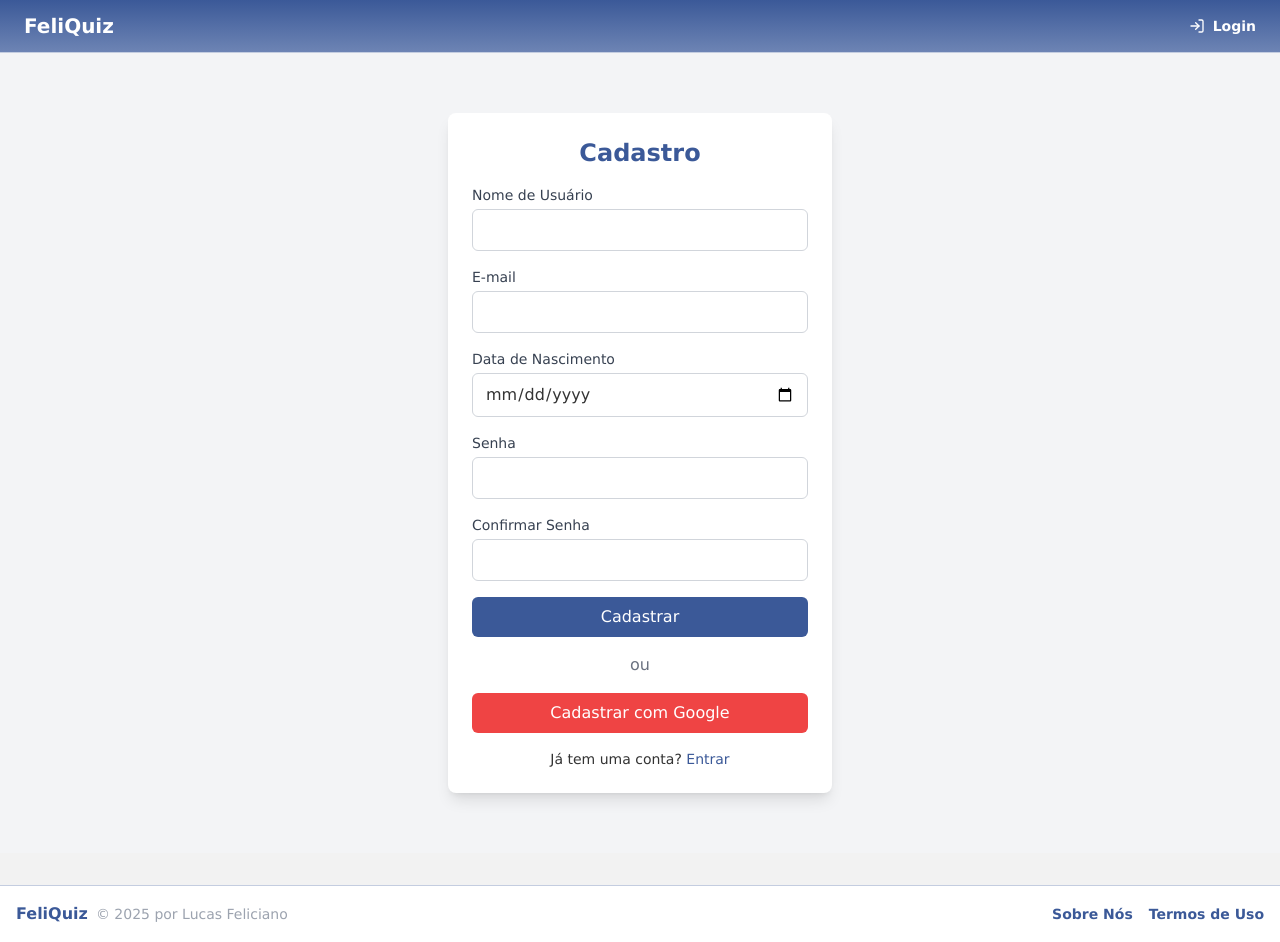
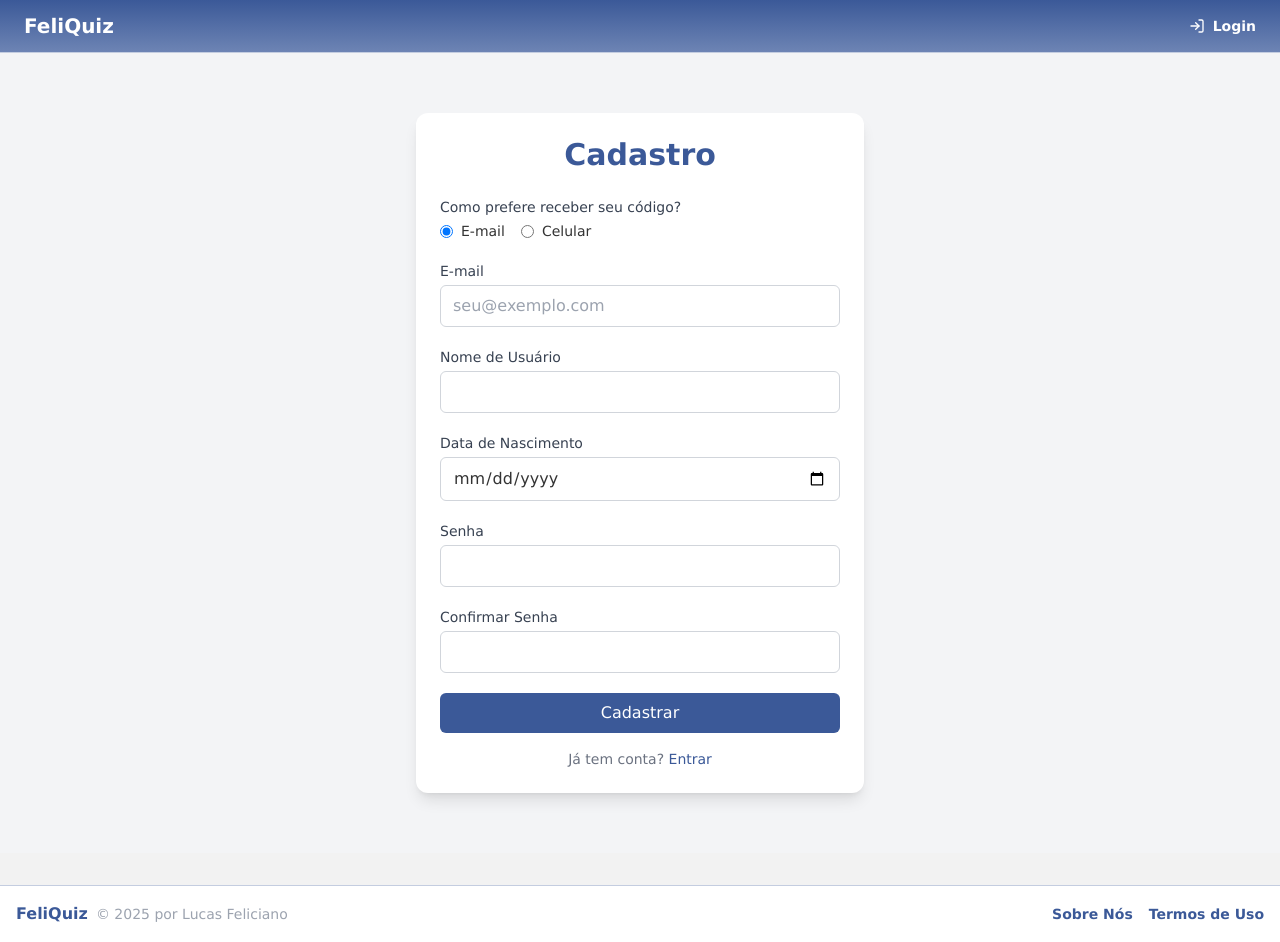
Before and after one commit to Felici4no/Return-me, a React (Vite) app: page /register in a window 1280 px wide. Built offline with nearby package versions, Linux system fonts and the light colour scheme.

Commit message:
refactor: update quiz state structure and improve registration form with contact method selection

```diff
--- a/src/pages/CreateQuiz.tsx
+++ b/src/pages/CreateQuiz.tsx
@@ -40,24 +40,21 @@ const CreateQuiz: React.FC = () => {
   const [loading, setLoading] = useState(false);
 
   const [quiz, setQuiz] = useState({
-    id: '',
+    slug: '',
     title: '',
     description: '',
     image: '',
     type: '',
-    slug: '',
     characters: [] as Character[],
     questions: [] as Question[]
   });
 
-  // === 1) Computar lista única de traits vindas dos personagens ===
-  //    Sempre que 'quiz.characters' mudar, re-calculamos a lista de traits.
+  // Computa lista única de traits vindas dos personagens
   const availableTraits = useMemo(() => {
     const allTraits = quiz.characters.flatMap((c) => c.traits);
     return Array.from(new Set(allTraits));
   }, [quiz.characters]);
 
-  // === 2) Adicionar um personagem vazio ===
   const handleAddCharacter = () => {
     const newCharacter: Character = {
       id: `char-${Date.now()}`,
@@ -72,7 +69,6 @@ const CreateQuiz: React.FC = () => {
     }));
   };
 
-  // === 3) Adicionar uma pergunta vazia com 4 opções vazias ===
   const handleAddQuestion = () => {
     const newQuestion: Question = {
       id: `q${quiz.questions.length + 1}`,
@@ -91,7 +87,6 @@ const CreateQuiz: React.FC = () => {
     }));
   };
 
-  // === 4) Atualizar campos do personagem (nome, descrição, imagem) ===
   const handleCharacterChange = (
     index: number,
     field: keyof Character,
@@ -104,7 +99,6 @@ const CreateQuiz: React.FC = () => {
     });
   };
 
-  // === 5) Atualizar traits do personagem (split por vírgula) ===
   const handleCharacterTraits = (index: number, traits: string) => {
     setQuiz((prev) => {
       const updated = [...prev.characters];
@@ -119,7 +113,6 @@ const CreateQuiz: React.FC = () => {
     });
   };
 
-  // === 6) Atualizar texto da pergunta ===
   const handleQuestionChange = (
     questionIndex: number,
     value: string
@@ -131,7 +124,6 @@ const CreateQuiz: React.FC = () => {
     });
   };
 
-  // === 7) Atualizar texto de uma opção ===
   const handleOptionTextChange = (
     questionIndex: number,
     optionIndex: number,
@@ -144,7 +136,6 @@ const CreateQuiz: React.FC = () => {
     });
   };
 
-  // === 8) Atualizar traits de uma opção, mas somente entre `availableTraits` ===
   const handleOptionTraitsChange = (
     questionIndex: number,
     optionIndex: number,
@@ -157,7 +148,6 @@ const CreateQuiz: React.FC = () => {
     });
   };
 
-  // === 9) Remover personagem ===
   const handleRemoveCharacter = (index: number) => {
     setQuiz((prev) => {
       const updated = prev.characters.filter((_, i) => i !== index);
@@ -165,7 +155,6 @@ const CreateQuiz: React.FC = () => {
     });
   };
 
-  // === 10) Remover pergunta ===
   const handleRemoveQuestion = (index: number) => {
     setQuiz((prev) => {
       const updated = prev.questions.filter((_, i) => i !== index);
@@ -173,15 +162,12 @@ const CreateQuiz: React.FC = () => {
     });
   };
 
-  // === 11) Enviar ao backend ===
   const handleSubmit = async (e: React.FormEvent) => {
     e.preventDefault();
     setLoading(true);
 
-    // Monta payload no formato que o seu backend espera
     const payload = {
-      //id: quiz.id,
-      slug: quiz.id,
+      slug: quiz.slug,
       title: quiz.title,
       description: quiz.description,
       image_url: quiz.image,
@@ -203,8 +189,11 @@ const CreateQuiz: React.FC = () => {
     };
 
     try {
-      // Agora, apontando para o Render:
-      await axios.post('https://return-me-backend.onrender.com/api/quizzes', payload);
+      // **Use a URL de produção** do seu backend no Render:
+      await axios.post(
+        'https://return-me-backend.onrender.com/api/quizzes',
+        payload
+      );
       navigate('/admin');
     } catch (err: any) {
       console.error('Erro ao criar quiz:', err);
@@ -223,24 +212,23 @@ const CreateQuiz: React.FC = () => {
           </h1>
 
           <form onSubmit={handleSubmit} className="space-y-6">
-            {/* ===== Dados Básicos ===== */}
+            {/* Dados Básicos */}
             <div className="space-y-4">
               <div>
                 <label className="block text-sm font-medium text-gray-700 mb-1">
-                  ID do Quiz
+                  Slug do Quiz
                 </label>
                 <input
                   type="text"
-                  value={quiz.id}
+                  value={quiz.slug}
                   onChange={(e) =>
-                    setQuiz((prev) => ({ ...prev, id: e.target.value }))
+                    setQuiz((prev) => ({ ...prev, slug: e.target.value }))
                   }
                   className="w-full border border-gray-300 rounded-md px-3 py-2"
                   placeholder="ex: qual-dev-brasileiro-voce-seria"
                   required
                 />
               </div>
-
               <div>
                 <label className="block text-sm font-medium text-gray-700 mb-1">
                   Título
@@ -256,7 +244,6 @@ const CreateQuiz: React.FC = () => {
                   required
                 />
               </div>
-
               <div>
                 <label className="block text-sm font-medium text-gray-700 mb-1">
                   Descrição
@@ -264,17 +251,13 @@ const CreateQuiz: React.FC = () => {
                 <textarea
                   value={quiz.description}
                   onChange={(e) =>
-                    setQuiz((prev) => ({
-                      ...prev,
-                      description: e.target.value
-                    }))
+                    setQuiz((prev) => ({ ...prev, description: e.target.value }))
                   }
                   className="w-full border border-gray-300 rounded-md px-3 py-2"
                   rows={3}
                   required
                 />
               </div>
-
               <div>
                 <label className="block text-sm font-medium text-gray-700 mb-1">
                   Imagem do Quiz
@@ -290,7 +273,6 @@ const CreateQuiz: React.FC = () => {
                   required
                 />
               </div>
-
               <div>
                 <label className="block text-sm font-medium text-gray-700 mb-1">
                   Tipo
@@ -313,7 +295,7 @@ const CreateQuiz: React.FC = () => {
               </div>
             </div>
 
-            {/* ===== Personagens ===== */}
+            {/* Personagens */}
             <div>
               <div className="flex justify-between items-center mb-4">
                 <h2 className="text-lg font-semibold text-facebook-blue">
@@ -353,11 +335,7 @@ const CreateQuiz: React.FC = () => {
                         type="text"
                         value={character.name}
                         onChange={(e) =>
-                          handleCharacterChange(
-                            index,
-                            'name',
-                            e.target.value
-                          )
+                          handleCharacterChange(index, 'name', e.target.value)
                         }
                         className="w-full border border-gray-300 rounded-md px-3 py-2"
                         placeholder="Nome do personagem"
@@ -367,11 +345,7 @@ const CreateQuiz: React.FC = () => {
                       <textarea
                         value={character.description}
                         onChange={(e) =>
-                          handleCharacterChange(
-                            index,
-                            'description',
-                            e.target.value
-                          )
+                          handleCharacterChange(index, 'description', e.target.value)
                         }
                         className="w-full border border-gray-300 rounded-md px-3 py-2"
                         placeholder="Descrição do personagem"
@@ -383,18 +357,14 @@ const CreateQuiz: React.FC = () => {
                         type="url"
                         value={character.image}
                         onChange={(e) =>
-                          handleCharacterChange(
-                            index,
-                            'image',
-                            e.target.value
-                          )
+                          handleCharacterChange(index, 'image', e.target.value)
                         }
                         className="w-full border border-gray-300 rounded-md px-3 py-2"
                         placeholder="URL da imagem"
                         required
                       />
 
-                      {/* ===== Traits do personagem (input livre) ===== */}
+                      {/* Traits do personagem (input livre) */}
                       <div className="my-2">
                         <label className="block font-medium mb-1">Traits</label>
                         <div className="flex flex-wrap gap-2 border px-3 py-2 rounded">
@@ -449,7 +419,7 @@ const CreateQuiz: React.FC = () => {
               </div>
             </div>
 
-            {/* ===== Perguntas ===== */}
+            {/* Perguntas */}
             <div>
               <div className="flex justify-between items-center mb-4">
                 <h2 className="text-lg font-semibold text-facebook-blue">
@@ -502,7 +472,6 @@ const CreateQuiz: React.FC = () => {
                             key={option.id}
                             className="grid grid-cols-2 gap-2"
                           >
-                            {/* === 7.1 Texto da opção === */}
                             <input
                               type="text"
                               value={option.text}
@@ -520,7 +489,7 @@ const CreateQuiz: React.FC = () => {
                               required
                             />
 
-                            {/* === 8.1 Traits da opção: <select multiple> com availableTraits === */}
+                            {/* Traits da opção: select múltiplo com availableTraits */}
                             <div className="flex flex-col">
                               <label className="text-sm font-medium text-gray-700 mb-1">
                                 Traits (⇧/Ctrl para múltiplos)
@@ -529,7 +498,6 @@ const CreateQuiz: React.FC = () => {
                                 multiple
                                 value={option.traits}
                                 onChange={(e) => {
-                                  // extrai valores selecionados
                                   const selected = Array.from(
                                     e.target.selectedOptions
                                   ).map((opt) => opt.value);
@@ -557,7 +525,7 @@ const CreateQuiz: React.FC = () => {
               </div>
             </div>
 
-            {/* ===== Botão Salvar ===== */}
+            {/* Botão Salvar */}
             <div className="flex justify-end pt-6">
               <button
                 type="submit"
--- a/src/pages/Login.tsx
+++ b/src/pages/Login.tsx
@@ -61,6 +61,9 @@ const Login: React.FC = () => {
           >
             Entrar
           </button>
+          <p className="mt-4 text-sm text-center">
+          Não tem uma conta? <a href="/register" className="text-facebook-blue hover:underline">Criar</a>
+        </p>
         </form>
 
       </div>
--- a/src/pages/Register.tsx
+++ b/src/pages/Register.tsx
@@ -3,40 +3,102 @@ import { useNavigate } from 'react-router-dom';
 
 const Register: React.FC = () => {
   const [username, setUsername] = useState('');
+  const [method, setMethod] = useState<'email' | 'phone'>('email');
   const [email, setEmail] = useState('');
+  const [phone, setPhone] = useState('');
   const [birthdate, setBirthdate] = useState('');
   const [password, setPassword] = useState('');
   const [confirmPassword, setConfirmPassword] = useState('');
   const [error, setError] = useState('');
+  const [showModal, setShowModal] = useState(false);
   const navigate = useNavigate();
 
   const handleRegister = (e: React.FormEvent) => {
     e.preventDefault();
-
     if (password !== confirmPassword) {
       setError('As senhas não coincidem.');
       return;
     }
-
+    // Enviar para servidor: método, email/phone, etc.
     // Simulação de registro
     localStorage.setItem('token', 'simulado-token-registro');
-    navigate('/perfil'); // Redireciona para o perfil após o cadastro
-  };
-
-  const handleGoogleRegister = () => {
-    // Simulação de cadastro com Google
-    localStorage.setItem('token', 'simulado-token-google');
     navigate('/perfil');
   };
 
   return (
-    <div className="flex items-center justify-center h-screen bg-gray-100 px-4">
-      <div className="bg-white shadow-lg rounded-lg p-6 w-full max-w-sm">
-        <h2 className="text-2xl font-bold text-facebook-blue mb-4 text-center">Cadastro</h2>
+    <div className="flex items-center justify-center h-screen bg-gray-100 px-4 relative">
+      <div className="bg-white shadow-lg rounded-xl p-6 w-full max-w-md">
+        <h2 className="text-3xl font-bold text-facebook-blue mb-6 text-center">Cadastro</h2>
 
         {error && <p className="text-red-500 text-sm mb-4">{error}</p>}
 
-        <form onSubmit={handleRegister} className="space-y-4">
+        <form onSubmit={handleRegister} className="space-y-5">
+          {/* Método de contato */}
+          <div>
+            <label className="block text-sm font-medium text-gray-700 mb-1">Como prefere receber seu código?</label>
+            <div className="flex space-x-4">
+              <label className="flex items-center space-x-2">
+                <input
+                  type="radio"
+                  name="method"
+                  value="email"
+                  checked={method === 'email'}
+                  onChange={() => setMethod('email')}
+                />
+                <span className="text-sm">E-mail</span>
+              </label>
+              <label className="flex items-center space-x-2">
+                <input
+                  type="radio"
+                  name="method"
+                  value="phone"
+                  checked={method === 'phone'}
+                  onChange={() => setMethod('phone')}
+                />
+                <span className="text-sm">Celular</span>
+              </label>
+            </div>
+          </div>
+
+          {/* Campo condicional */}
+          {method === 'email' ? (
+            <div>
+              <label className="block text-sm font-medium text-gray-700">E-mail</label>
+              <input
+                type="email"
+                className="w-full border border-gray-300 rounded-md px-3 py-2 mt-1"
+                value={email}
+                onChange={(e) => setEmail(e.target.value)}
+                required
+                placeholder="seu@exemplo.com"
+              />
+            </div>
+          ) : (
+            <div>
+              <label className="block text-sm font-medium text-gray-700">
+                Número de Celular{' '}
+                {/*
+                <button
+                  type="button"
+                  onClick={() => setShowModal(true)}
+                  className="text-xs text-facebook-blue underline ml-1"
+                >
+                  Por quê?
+                </button>
+                */}
+              </label>
+              <input
+                type="tel"
+                className="w-full border border-gray-300 rounded-md px-3 py-2 mt-1"
+                value={phone}
+                onChange={(e) => setPhone(e.target.value)}
+                required
+                placeholder="(11) 91234-5678"
+              />
+            </div>
+          )}
+
+          {/* Demais campos */}
           <div>
             <label className="block text-sm font-medium text-gray-700">Nome de Usuário</label>
             <input
@@ -44,17 +106,6 @@ const Register: React.FC = () => {
               className="w-full border border-gray-300 rounded-md px-3 py-2 mt-1"
               value={username}
               onChange={(e) => setUsername(e.target.value)}
-              required
-            />
-          </div>
-
-          <div>
-            <label className="block text-sm font-medium text-gray-700">E-mail</label>
-            <input
-              type="email"
-              className="w-full border border-gray-300 rounded-md px-3 py-2 mt-1"
-              value={email}
-              onChange={(e) => setEmail(e.target.value)}
               required
             />
           </div>
@@ -100,19 +151,31 @@ const Register: React.FC = () => {
           </button>
         </form>
 
-        <div className="my-4 text-center text-gray-500">ou</div>
+        <p className="mt-4 text-sm text-center text-gray-500">Já tem conta? <a href="/login" className="text-facebook-blue hover:underline">Entrar</a></p>
+      </div>
 
-        <button
-          onClick={handleGoogleRegister}
-          className="w-full bg-red-500 text-white py-2 px-4 rounded-md hover:bg-red-600 transition"
-        >
-          Cadastrar com Google
-        </button>
-
-        <p className="mt-4 text-sm text-center">
-          Já tem uma conta? <a href="/login" className="text-facebook-blue hover:underline">Entrar</a>
-        </p>
-      </div>
+      {/* Modal explicativo */}
+      {showModal && (
+        <div className="fixed inset-0 bg-black bg-opacity-50 flex justify-center items-center z-50">
+          <div className="bg-white rounded-xl shadow-xl max-w-sm w-full p-5">
+            <h3 className="text-lg font-bold text-gray-800 mb-2">Por que pedimos seu número?</h3>
+            <p className="text-sm text-gray-700 mb-3">
+              O número de celular permite enviar o código de verificação de forma rápida e segura, garantindo que apenas você tenha acesso à conta. Também facilita a recuperação de acesso sem burocracia.
+            </p>
+            <p className="text-xs text-gray-500 mb-4 italic">
+              Prometemos usar seu contato apenas para segurança e avisos relevantes. Nada de spam.
+            </p>
+            <div className="text-right">
+              <button
+                onClick={() => setShowModal(false)}
+                className="text-facebook-blue font-medium hover:underline"
+              >
+                Entendi
+              </button>
+            </div>
+          </div>
+        </div>
+      )}
     </div>
   );
 };
```
